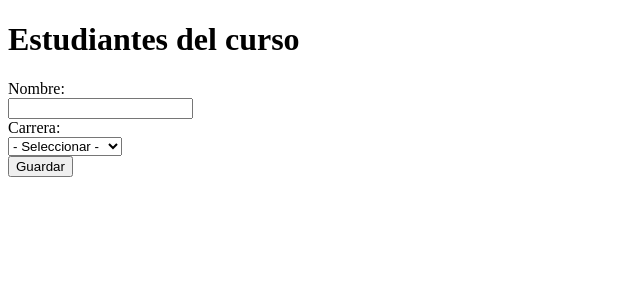
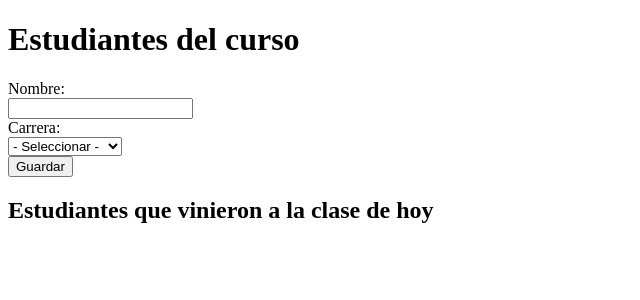
Before and after one commit to PeterTXS09/demo_poo_18_06_2025, a Flask app: page / in a window 1280 px wide. Shown: the top 300 px of the page, without its empty margins (0-640 px from the left). Run offline with Flask 3, Linux system fonts and the light colour scheme.

Commit message:
Update estudiantes.html

```diff
--- a/templates/estudiantes.html
+++ b/templates/estudiantes.html
@@ -19,7 +19,7 @@
     <br>
     <button type="submit">Guardar</button>
 </form>
-
+<h2>Estudiantes que vinieron a la clase de hoy</h2>
 <ul>
 {% for es in est %}
 <li> {{ es.nombre }} de Ingeniería {{ es.carrera }} </li>
```
